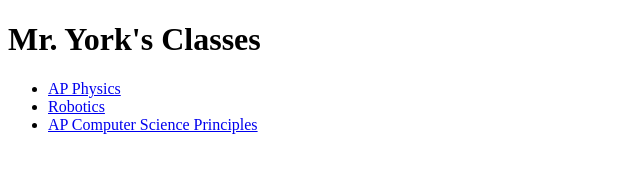
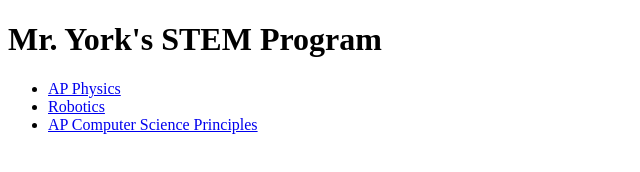
Before and after one commit to sldr4christ01/mr.yorks-stem-program.github.io, a plain HTML site: page index.html in a window 1280 px wide. Shown: the whole page, without its empty margins (0-640 px from the left). Drawn offline with Linux system fonts and the light colour scheme.

Commit message:
Update index.html

```diff
--- a/index.html
+++ b/index.html
@@ -1,12 +1,12 @@
 <!DOCTYPE html>
 <html>
 <head>
-    <title>Mr. York's Classes</title>
+    <title>Mr. York's STEM Program</title>
 </head>
 
 <body>
 
-<h1>Mr. York's Classes</h1>
+<h1>Mr. York's STEM Program</h1>
 
 <ul>
     <li>
```
